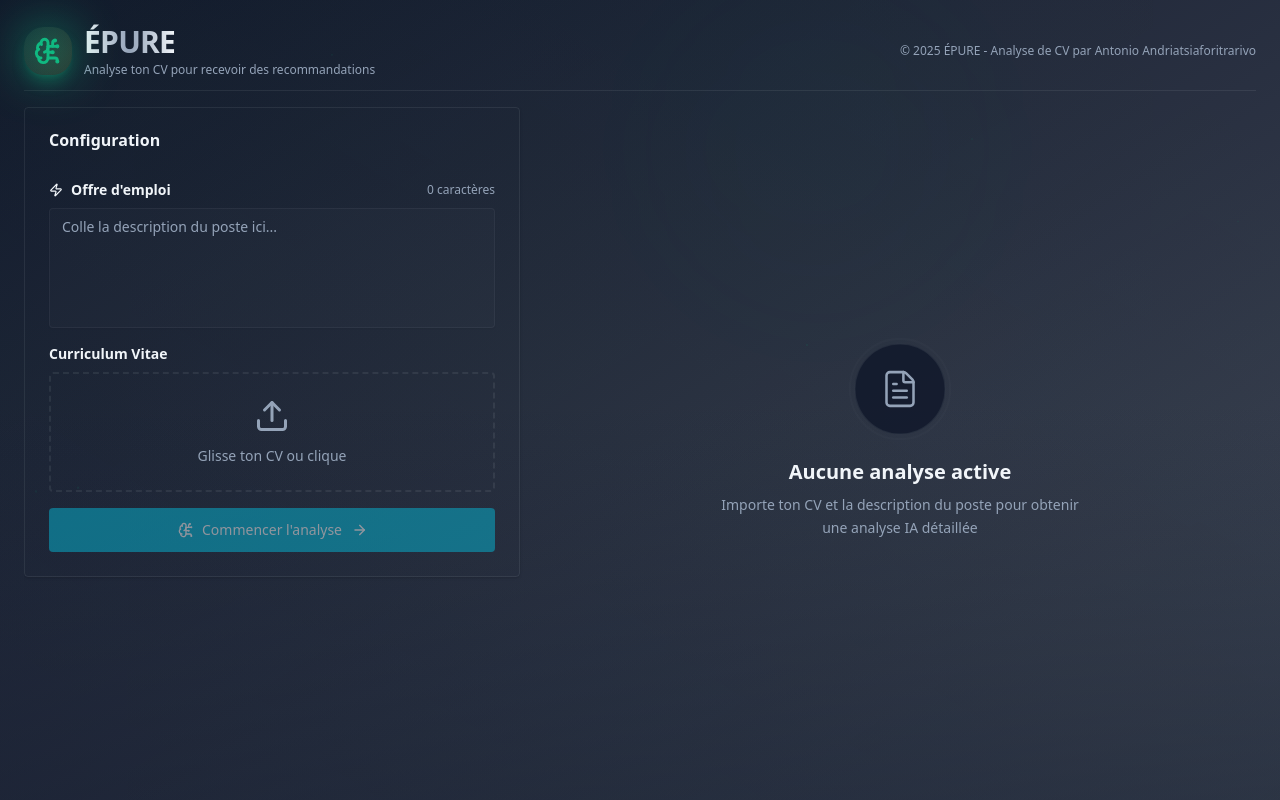
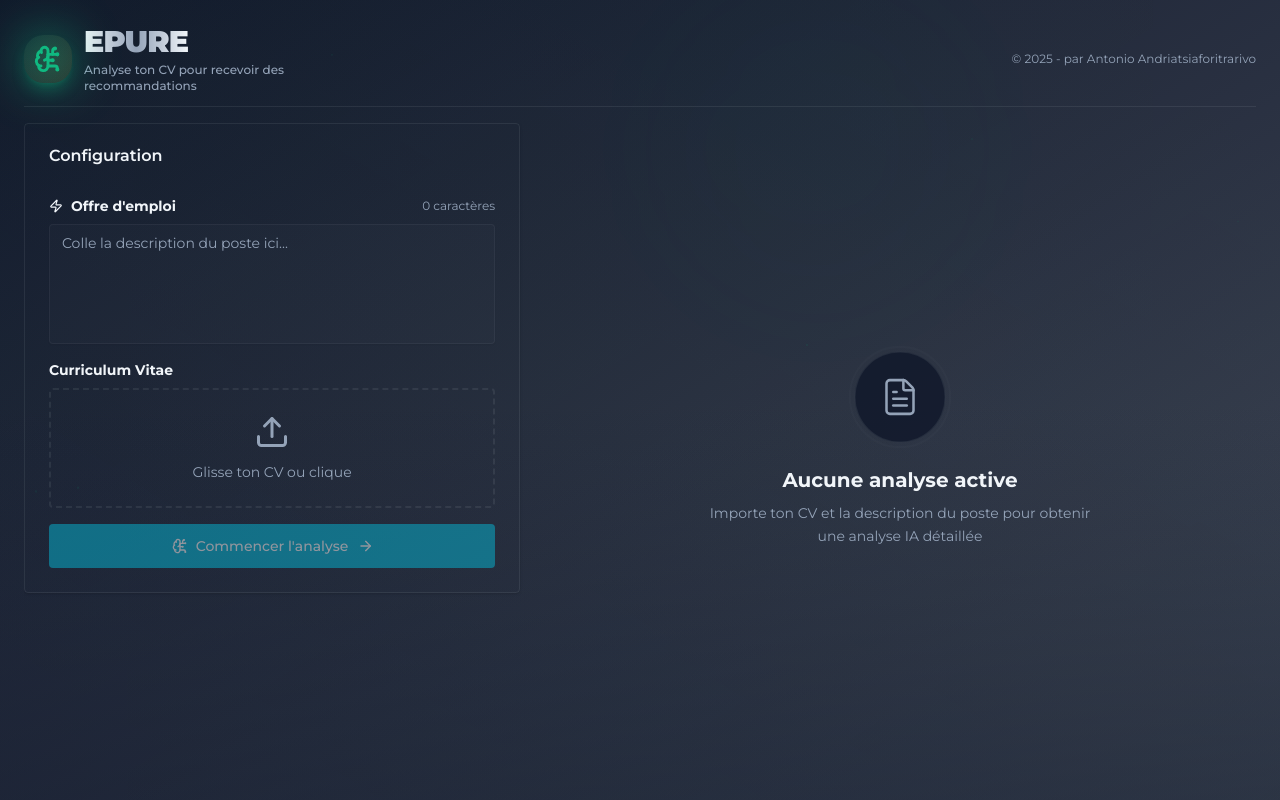
Before and after one commit to Tonio0108/epure_view, a React (Vite) app: page / in a window 1280 px wide. Built offline with nearby package versions, Linux system fonts and the light colour scheme.

Commit message:
change font family

```diff
--- a/index.html
+++ b/index.html
@@ -9,6 +9,14 @@
     <meta name="keywords" content="CV, analyse, IA, optimisation, candidature, emploi" />
     <meta name="author" content="Antonio Andriatsiaforitrarivo" />
     <meta name="copyright" content="© 2025 Antonio Andriatsiaforitrarivo - Tous droits réservés" />
+    <link rel="preconnect" href="https://fonts.googleapis.com">
+    <link rel="preconnect" href="https://fonts.gstatic.com" crossorigin>
+    <link href="https://fonts.googleapis.com/css2?family=Montserrat:wght@300;400;500;600;700;800;900&display=swap" rel="stylesheet">
+    <style>
+      * {
+        font-family: 'Montserrat', system-ui, -apple-system, sans-serif !important;
+      }
+    </style>
   </head>
   <body>
     <div id="root"></div>
--- a/src/App.tsx
+++ b/src/App.tsx
@@ -218,7 +218,7 @@ export default function App() {
               <div>
                 <h1 className="text-2xl md:text-3xl font-black tracking-tight">
                   <span className="bg-gradient-to-r from-foreground via-muted-foreground to-foreground bg-clip-text text-transparent">
-                    ÉPURE
+                    EPURE
                   </span>
                 </h1>  {' '}
                 <p className="text-xs text-muted-foreground font-medium mt-0.5">
@@ -226,9 +226,9 @@ export default function App() {
                 </p>
               </div>
             </div>
-            <div className="flex items-center gap-3">
+            <div className="flex items-center justify-end w-full gap-3">
               <p className="text-xs text-muted-foreground">
-                © 2025 ÉPURE - Analyse de CV par Antonio Andriatsiaforitrarivo
+                © 2025 - par Antonio Andriatsiaforitrarivo
               </p>
             </div>
           </motion.header>
--- a/src/index.css
+++ b/src/index.css
@@ -1,6 +1,7 @@
 
 @import "tailwindcss";
 @import "tw-animate-css";
+@import url('https://fonts.googleapis.com/css2?family=Inter:wght@300;400;500;600;700;800;900&display=swap');
 
 @custom-variant dark (&:is(.dark *));
 
@@ -48,67 +49,51 @@
 :root {
   --radius: 0.75rem;
 
-  /* Background - Dégradé premium avec profondeur */
   --background: linear-gradient(135deg, #0A0E27 0%, #16213E 50%, #1a3a52 100%);
   --foreground: #F0F4F8;
 
-  /* Cards - Semi-transparent avec backdrop blur */
   --card: rgba(30, 41, 59, 0.7);
   --card-foreground: #F0F4F8;
 
-  /* Popover */
   --popover: rgba(30, 41, 59, 0.95);
   --popover-foreground: #F0F4F8;
 
-  /* Primary - Vert émeraude vibrant (confiance, succès) */
+
   --primary: #10B981;
   --primary-foreground: #FFFFFF;
 
-  /* Primary Gradient pour les accents */
   --primary-gradient: linear-gradient(135deg, #10B981 0%, #059669 100%);
 
-  /* Secondary - Cyan / Turquoise (complémentaire) */
   --secondary: #06B6D4;
   --secondary-foreground: #FFFFFF;
 
-  /* Secondary Gradient */
   --secondary-gradient: linear-gradient(135deg, #06B6D4 0%, #0891B2 100%);
 
-  /* Muted - Gris neutre */
   --muted: rgba(226, 232, 240, 0.12);
   --muted-foreground: #94A3B8;
 
-  /* Accent - Amber/Or (appels à l'action) */
   --accent: #F59E0B;
   --accent-foreground: #1F2937;
 
-  /* Accent Gradient */
   --accent-gradient: linear-gradient(135deg, #F59E0B 0%, #D97706 100%);
 
-  /* Destructive - Rouge moderne */
   --destructive: #EF4444;
   --destructive-foreground: #FFFFFF;
 
-  /* Destructive Gradient */
   --destructive-gradient: linear-gradient(135deg, #EF4444 0%, #DC2626 100%);
 
-  /* Border - Subtle avec alpha */
   --border: rgba(255, 255, 255, 0.12);
 
-  /* Input */
   --input: rgba(255, 255, 255, 0.08);
 
-  /* Ring - Focus visible */
   --ring: #10B981;
 
-  /* Chart colors - Palette cohérente */
   --chart-1: #10B981;
   --chart-2: #06B6D4;
   --chart-3: #F59E0B;
   --chart-4: #8B5CF6;
   --chart-5: #EC4899;
 
-  /* Sidebar */
   --sidebar: rgba(30, 41, 59, 0.8);
   --sidebar-foreground: #F0F4F8;
   --sidebar-primary: #10B981;
@@ -118,7 +103,6 @@
   --sidebar-border: rgba(255, 255, 255, 0.12);
   --sidebar-ring: #10B981;
 
-  /* Semantic colors */
   --success: #10B981;
   --warning: #F59E0B;
   --error: #EF4444;
@@ -126,55 +110,42 @@
 }
 
 .dark {
-  /* Background - Mode sombre ultra raffiné */
   --background: #0F172A;
   --foreground: #F1F5F9;
 
-  /* Card - Subtle glass morphism */
   --card: rgba(15, 23, 42, 0.8);
   --card-foreground: #F1F5F9;
 
-  /* Popover */
   --popover: rgba(15, 23, 42, 0.95);
   --popover-foreground: #F1F5F9;
 
-  /* Primary - Vert émeraude (même en dark) */
   --primary: #10B981;
   --primary-foreground: #FFFFFF;
 
-  /* Secondary - Cyan lumineux */
   --secondary: #06B6D4;
   --secondary-foreground: #FFFFFF;
 
-  /* Muted */
   --muted: rgba(226, 232, 240, 0.08);
   --muted-foreground: #94A3B8;
 
-  /* Accent - Amber */
   --accent: #FBBF24;
   --accent-foreground: #1F2937;
 
-  /* Destructive */
   --destructive: #F87171;
   --destructive-foreground: #FFFFFF;
 
-  /* Border - Subtle */
   --border: rgba(226, 232, 240, 0.08);
 
-  /* Input */
   --input: rgba(226, 232, 240, 0.05);
 
-  /* Ring */
   --ring: #10B981;
 
-  /* Chart colors */
   --chart-1: #10B981;
   --chart-2: #06B6D4;
   --chart-3: #FBBF24;
   --chart-4: #A78BFA;
   --chart-5: #F472B6;
 
-  /* Sidebar */
   --sidebar: rgba(30, 41, 59, 0.6);
   --sidebar-foreground: #F1F5F9;
   --sidebar-primary: #10B981;
@@ -184,14 +155,12 @@
   --sidebar-border: rgba(226, 232, 240, 0.08);
   --sidebar-ring: #10B981;
 
-  /* Semantic colors */
   --success: #10B981;
   --warning: #FBBF24;
   --error: #F87171;
   --info: #06B6D4;
 }
 
-/* Animations de couleurs optionnelles */
 @keyframes glow-pulse {
   0%, 100% {
     box-shadow: 0 0 20px rgba(16, 185, 129, 0.3);
@@ -213,7 +182,6 @@
   }
 }
 
-/* Utility classes pour les gradients */
 .bg-gradient-primary {
   background: linear-gradient(135deg, #10B981 0%, #059669 100%);
 }
@@ -244,7 +212,6 @@
   background-clip: text;
 }
 
-/* Glow effects */
 .glow-primary {
   box-shadow: 0 0 20px rgba(16, 185, 129, 0.3);
 }
@@ -257,18 +224,15 @@
   box-shadow: 0 0 20px rgba(245, 158, 11, 0.3);
 }
 
-/* Dark mode glow */
 .dark .glow-accent {
   box-shadow: 0 0 20px rgba(251, 191, 36, 0.3);
 }
 
-/* Focus visible - Accessibility */
 :focus-visible {
   outline: 2px solid var(--ring);
   outline-offset: 2px;
 }
 
-/* Selection */
 ::selection {
   background-color: var(--primary);
   color: var(--primary-foreground);
@@ -285,32 +249,31 @@
   }
   body {
     @apply bg-background text-foreground;
+    font-family: 'Inter', system-ui, -apple-system, sans-serif !important;
   }
 
 }
 
 @layer utilities {
-  /* Masquer le fond et styliser la barre */
   .custom-scrollbar::-webkit-scrollbar {
-    width: 5px;               /* Largeur très fine */
-    height: 5px;              /* Hauteur pour le scroll horizontal */
+    width: 5px;
+    height: 5px;
   }
 
   .custom-scrollbar::-webkit-scrollbar-track {
-    background: transparent;  /* ENLEVER LE FOND */
+    background: transparent;
   }
 
   .custom-scrollbar::-webkit-scrollbar-thumb {
-    background: #D1D5DB;      /* Couleur de la barre (Gris clair) */
-    border-radius: 100px;     /* Forme pilule/arrondie */
+    background: #D1D5DB;
+    border-radius: 100px;
     transition: background 0.3s ease;
   }
 
   .custom-scrollbar::-webkit-scrollbar-thumb:hover {
-    background: #9CA3AF;      /* Couleur au survol */
+    background: #9CA3AF;
   }
 
-  /* Version Firefox */
   .custom-scrollbar {
     scrollbar-width: thin;
     scrollbar-color: #D1D5DB transparent;
```
